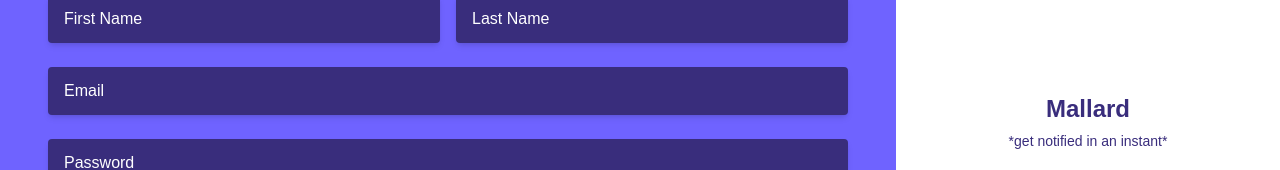
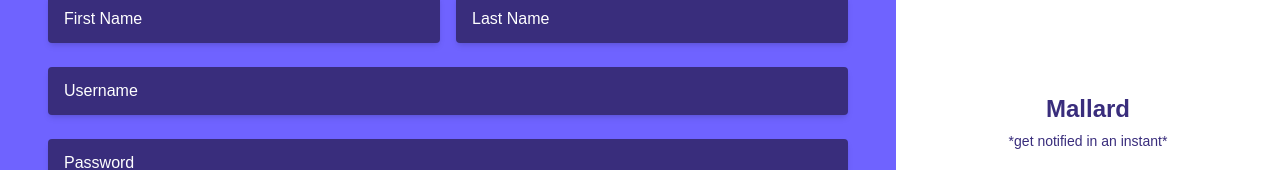
Before and after one commit to TheVikJ/project-mallard, a Next.js app: page /register in a window 1280 px wide. Shown: the part 257-427 px from the top of the page. Built offline with nearby package versions, Linux system fonts and the light colour scheme.

Commit message:
Integrated signup

```diff
--- a/src/app/api/signup/route.ts
+++ b/src/app/api/signup/route.ts
@@ -4,14 +4,14 @@
 export async function POST(req: NextRequest) {
   try {
     const body = await req.json();
-    const { username, first_name, last_name, password, usertype } = body;
+    const { username, first_name, last_name, password, userType } = body;
 
-    if (!username || !first_name || !last_name || !password || !usertype) {
+    if (!username || !first_name || !last_name || !password || !userType) {
       return NextResponse.json({ error: 'Missing fields' }, { status: 400 });
     }
 
     // Validate usertype range
-    if (![1, 2, 3, 4].includes(usertype)) {
+    if (![1, 2, 3, 4].includes(userType)) {
       return NextResponse.json({ error: 'Invalid usertype' }, { status: 400 });
     }
 
@@ -31,7 +31,9 @@
         first_name,
         last_name,
         password,
-        UserType: usertype,
+        UserType: {
+          connect: { id: userType },
+        },
       },
     });
 
--- a/src/app/login/page.tsx
+++ b/src/app/login/page.tsx
@@ -102,7 +102,7 @@
 
         <div className="mb-6">
           <Input
-            placeholder="Email"
+            placeholder="Username"
             {...register("username", {
               required: "Username is required",
             })}
--- a/src/app/register/page.tsx
+++ b/src/app/register/page.tsx
@@ -2,8 +2,10 @@
 import { useRouter } from "next/navigation";
 import React from "react";
 import { useForm, SubmitHandler } from "react-hook-form";
+import axios from "axios";
+import { users } from "@prisma/client";
+
 import Image from "next/image";
-
 import Input from '../../components/Input';
 import Button from '../../components/Button';
 import duckCreekImage from '../../../public/duckCreek.png';
@@ -12,7 +14,7 @@
 type FormValues = {
   firstName: string;
   lastName: string;
-  email: string;
+  username: string;
   password: string;
 };
 
@@ -24,16 +26,46 @@
     formState: { errors },
   } = useForm<FormValues>();
   const router = useRouter();
-  const onSubmit: SubmitHandler<FormValues> = (data) => {
+
+  const onSubmit: SubmitHandler<FormValues> = async (data) => {
     // Save the user's email and password (mocked registration)
-    localStorage.setItem("mallard-user", JSON.stringify({
-      email: data.email,
-      password: data.password,
-    }));
+    const user = await attemptSignup(data.firstName, data.lastName, data.username, data.password, 1);
+    if (user && user.username && user.password) {
+      localStorage.setItem("mallard-user", JSON.stringify({
+        username: data.username,
+        password: data.password,
+      }));
+      router.push("/login");
+      alert("Profile created! Redirecting you now...");
+    }
+  };
 
-    // Redirect to login page
-    router.push("/login");
-  };
+  const attemptSignup = async (firstName: string, lastName: string, username: string, password: string, userType: number) => {
+    try {
+      const record = await axios.post<users>("/api/signup", {
+        first_name: firstName,
+        last_name: lastName,
+        username,
+        password,
+        userType,
+      });
+      return record.data;
+    }
+    catch (error: any) {
+      if (error.response) {
+        if (error.response.status === 400)
+          alert(`${error.response.data.error}. Please make corrections and try again.`);
+        else if (error.response.status === 409)
+          alert("Username in use. Please try another username.");
+        else if (error.response.status === 500)
+          alert("Server error. Please try again later.");
+      }
+      else if (error.request)
+        alert("Request error. Please try again.");
+      else
+        alert("An unexpected error occurred. Please try again later.");
+    }
+  }
 
   return (
     <div className="min-h-screen bg-[#6F63FF] flex">
@@ -74,19 +106,15 @@
 
         <div className="mb-6">
           <Input
-            placeholder="Email"
-            {...register("email", {
-              required: "Email is required",
-              pattern: {
-                value: /^[^\s@]+@[^\s@]+\.[^\s@]+$/,
-                message: "Enter a valid email",
-              },
+            placeholder="Username"
+            {...register("username", {
+              required: "Username is required",
             })}
             className="bg-[#392D7C] text-white placeholder:text-white shadow-md"
           />
-          {errors.email && (
+          {errors.username && (
             <p className="text-red-300 text-sm mt-1">
-              {errors.email.message}
+              {errors.username.message}
             </p>
           )}
         </div>
```
